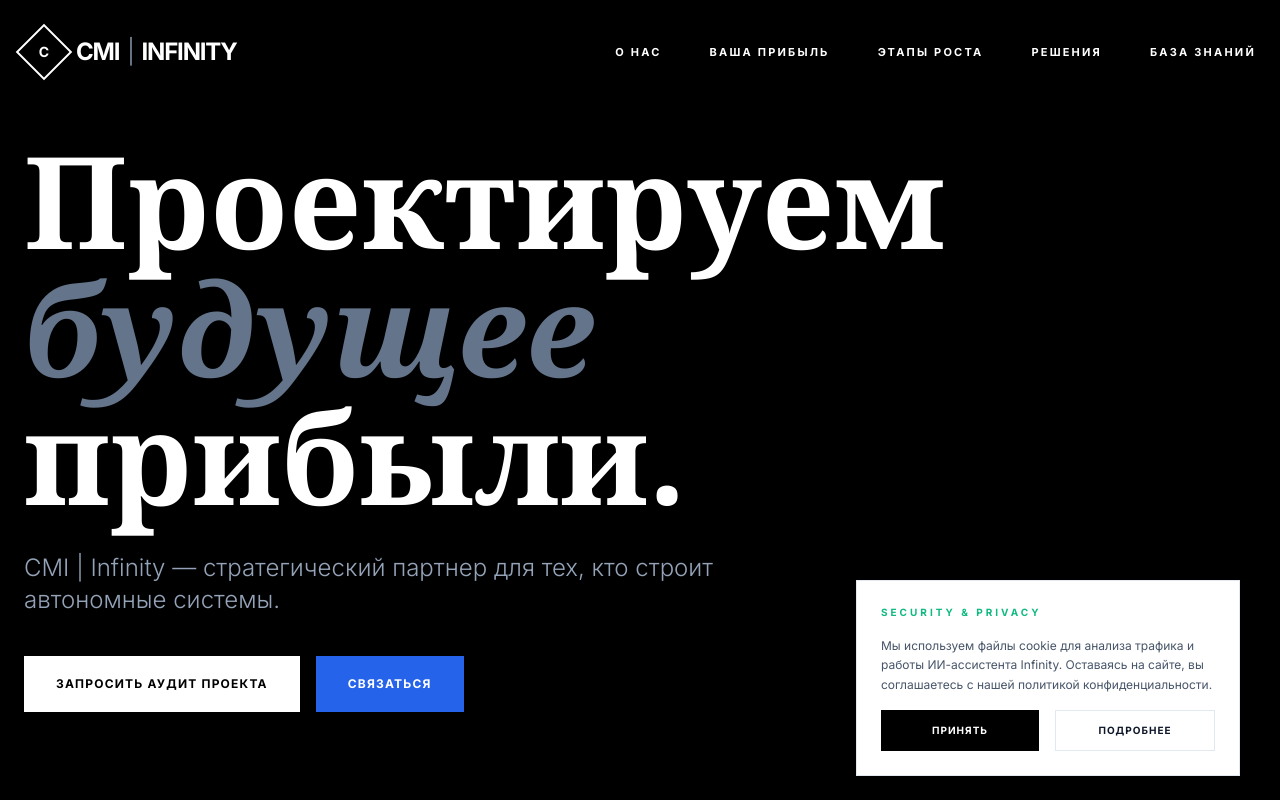
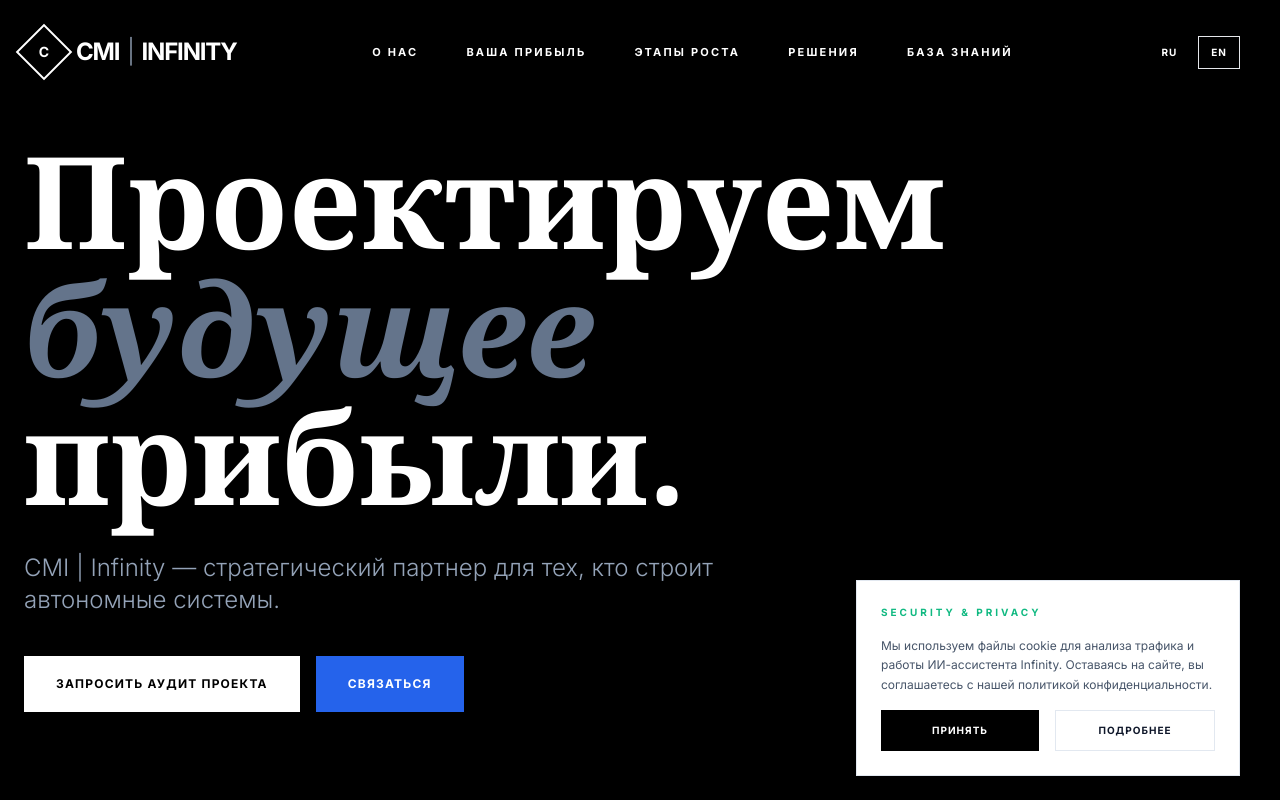
Before and after one commit to primecastmed-wq/infinity-cmi-website, a React (Vite) app: page / in a window 1280 px wide. Shown: the top 800 px of the page. Built offline with nearby package versions, Linux system fonts and the light colour scheme.

Commit message:
Add RU/EN language switcher and plain-English AI response rule

```diff
--- a/App.tsx
+++ b/App.tsx
@@ -56,6 +56,7 @@ const App: React.FC = () => {
 
   return (
     <div className="relative min-h-screen bg-white selection:bg-emerald-500 selection:text-white antialiased">
+      <div id="google_translate_element" className="hidden" />
       <Navbar
         onHomeClick={navigateToHome}
         onBlogClick={navigateToBlog}
--- a/Navbar.tsx
+++ b/Navbar.tsx
@@ -29,12 +29,31 @@ const Navbar: React.FC<NavbarProps> = ({
   const [scrolled, setScrolled] = useState(false);
   const [isMobileMenuOpen, setIsMobileMenuOpen] = useState(false);
   const [isDomainLive, setIsDomainLive] = useState(false);
+  const [currentLang, setCurrentLang] = useState<'ru' | 'en'>('ru');
 
   useEffect(() => {
     const handleScroll = () => setScrolled(window.scrollY > 20);
     window.addEventListener('scroll', handleScroll);
     const host = window.location.hostname;
     setIsDomainLive(host === 'cmi-company.ru' || host === 'www.cmi-company.ru');
+    setCurrentLang(document.cookie.includes('googtrans=/ru/en') ? 'en' : 'ru');
+
+    (window as any).googleTranslateElementInit = () => {
+      const google = (window as any).google;
+      if (!google?.translate?.TranslateElement) return;
+      new google.translate.TranslateElement(
+        { pageLanguage: 'ru', includedLanguages: 'ru,en', autoDisplay: false },
+        'google_translate_element'
+      );
+    };
+
+    if (!document.querySelector('script[src*="translate_a/element.js"]')) {
+      const script = document.createElement('script');
+      script.src = 'https://translate.google.com/translate_a/element.js?cb=googleTranslateElementInit';
+      script.async = true;
+      document.body.appendChild(script);
+    }
+
     return () => window.removeEventListener('scroll', handleScroll);
   }, []);
 
@@ -42,6 +61,21 @@ const Navbar: React.FC<NavbarProps> = ({
   const handleMobileNav = (action: () => void) => {
     action();
     setIsMobileMenuOpen(false);
+  };
+
+  const setLanguage = (lang: 'ru' | 'en') => {
+    setCurrentLang(lang);
+    const cookieValue = lang === 'en' ? '/ru/en' : '/ru/ru';
+    document.cookie = `googtrans=${cookieValue};path=/`;
+    document.cookie = `googtrans=${cookieValue};path=/;domain=${window.location.hostname}`;
+
+    const combo = document.querySelector('.goog-te-combo') as HTMLSelectElement | null;
+    if (combo) {
+      combo.value = lang;
+      combo.dispatchEvent(new Event('change'));
+      return;
+    }
+    window.location.reload();
   };
 
   const isLightMode = scrolled || !isDark;
@@ -80,6 +114,21 @@ const Navbar: React.FC<NavbarProps> = ({
           ))}
         </div>
 
+        <div className="hidden lg:flex items-center gap-2 mr-4">
+          <button
+            onClick={() => setLanguage('ru')}
+            className={`px-3 py-2 text-[10px] font-bold uppercase tracking-widest border transition-all ${currentLang === 'ru' ? 'bg-black text-white border-black' : `${textColorClass} border-current/40`}`}
+          >
+            RU
+          </button>
+          <button
+            onClick={() => setLanguage('en')}
+            className={`px-3 py-2 text-[10px] font-bold uppercase tracking-widest border transition-all ${currentLang === 'en' ? 'bg-black text-white border-black' : `${textColorClass} border-current/40`}`}
+          >
+            EN
+          </button>
+        </div>
+
         <button onClick={toggleMobileMenu} className="lg:hidden w-12 h-12 flex flex-col items-end justify-center gap-2 z-[110] relative focus:outline-none">
           <div className={`h-0.5 transition-all duration-300 ${isLightMode ? 'bg-black' : 'bg-white'} ${isMobileMenuOpen ? 'w-8 rotate-45 translate-y-2.5' : 'w-8'}`}></div>
           <div className={`h-0.5 transition-all duration-300 ${isLightMode ? 'bg-black' : 'bg-white'} ${isMobileMenuOpen ? 'opacity-0' : 'w-5'}`}></div>
@@ -106,6 +155,10 @@ const Navbar: React.FC<NavbarProps> = ({
               База знаний
             </button>
             <div className="pt-4 border-t border-white/10 space-y-3">
+              <div className="flex gap-2">
+                <button onClick={() => setLanguage('ru')} className={`px-3 py-2 text-[10px] font-bold uppercase tracking-widest border ${currentLang === 'ru' ? 'bg-black text-white border-black' : 'border-current/40'}`}>RU</button>
+                <button onClick={() => setLanguage('en')} className={`px-3 py-2 text-[10px] font-bold uppercase tracking-widest border ${currentLang === 'en' ? 'bg-black text-white border-black' : 'border-current/40'}`}>EN</button>
+              </div>
               <button onClick={() => handleMobileNav(onContactClick)} className="block w-full text-left text-sm font-bold uppercase tracking-widest">
                 Контакты
               </button>
--- a/geminiService.ts
+++ b/geminiService.ts
@@ -25,6 +25,7 @@ export const generateBusinessAdvice = async (userPrompt: string, hasLeads: boole
         Пишите простым языком, без сложных терминов и перегруженных формулировок.
         Тон: уверенный, местами дерзкий, но без грубости и без токсичности.
         Поясняйте так, чтобы понял человек без профильного образования.
+        Если запрос на английском, отвечайте на простом разговорном английском (plain English), без сложных терминов и жаргона.
         Формат ответа всегда одинаковый:
         1) Короткий вывод (1-2 предложения).
         2) Что делать сейчас (3-5 конкретных шагов).
--- a/index.html
+++ b/index.html
@@ -13,6 +13,8 @@
         .font-serif { font-family: 'Playfair Display', serif; }
         #loader { position: fixed; inset: 0; background: #000; display: flex; align-items: center; justify-content: center; z-index: 9999; transition: opacity 0.8s cubic-bezier(0.4, 0, 0.2, 1); }
         .animate-spin-slow { animation: spin 3s linear infinite; }
+        .goog-te-banner-frame.skiptranslate { display: none !important; }
+        body { top: 0 !important; }
         @keyframes spin { from { transform: rotate(0deg); } to { transform: rotate(360deg); } }
     </style>
         <!-- Yandex.Metrika counter -->
```
